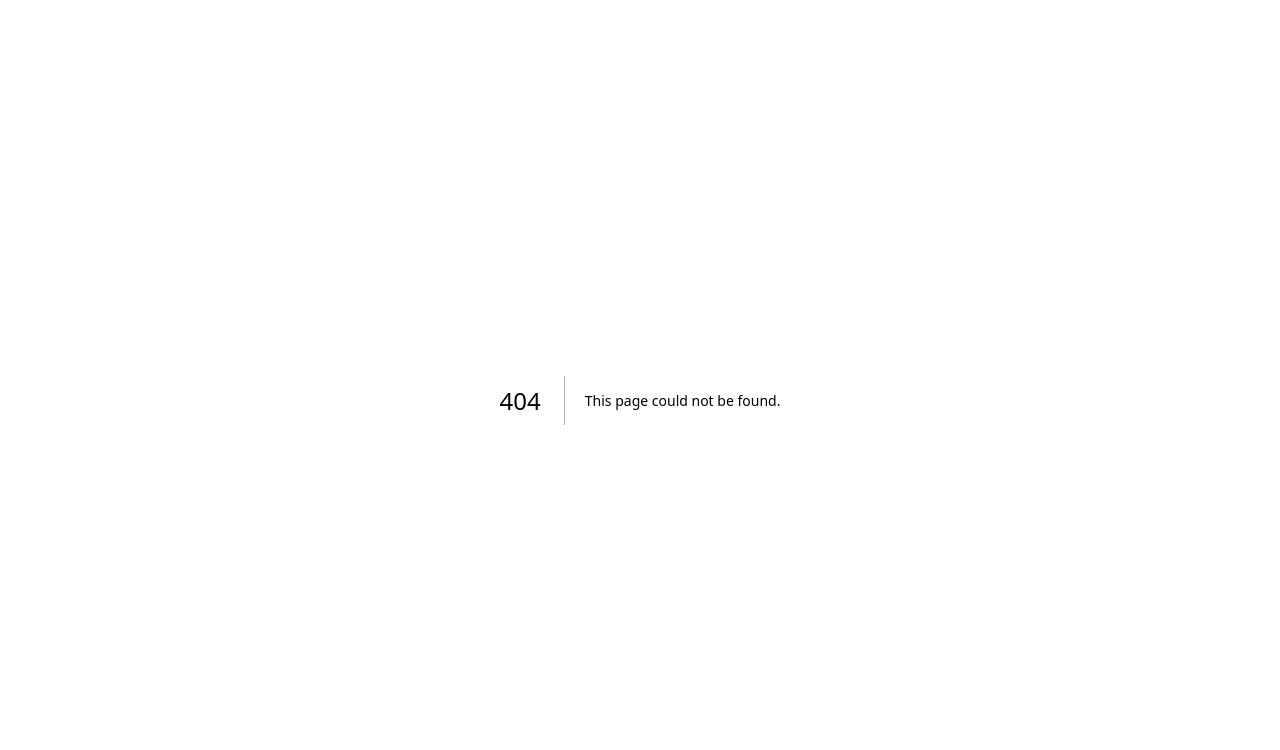
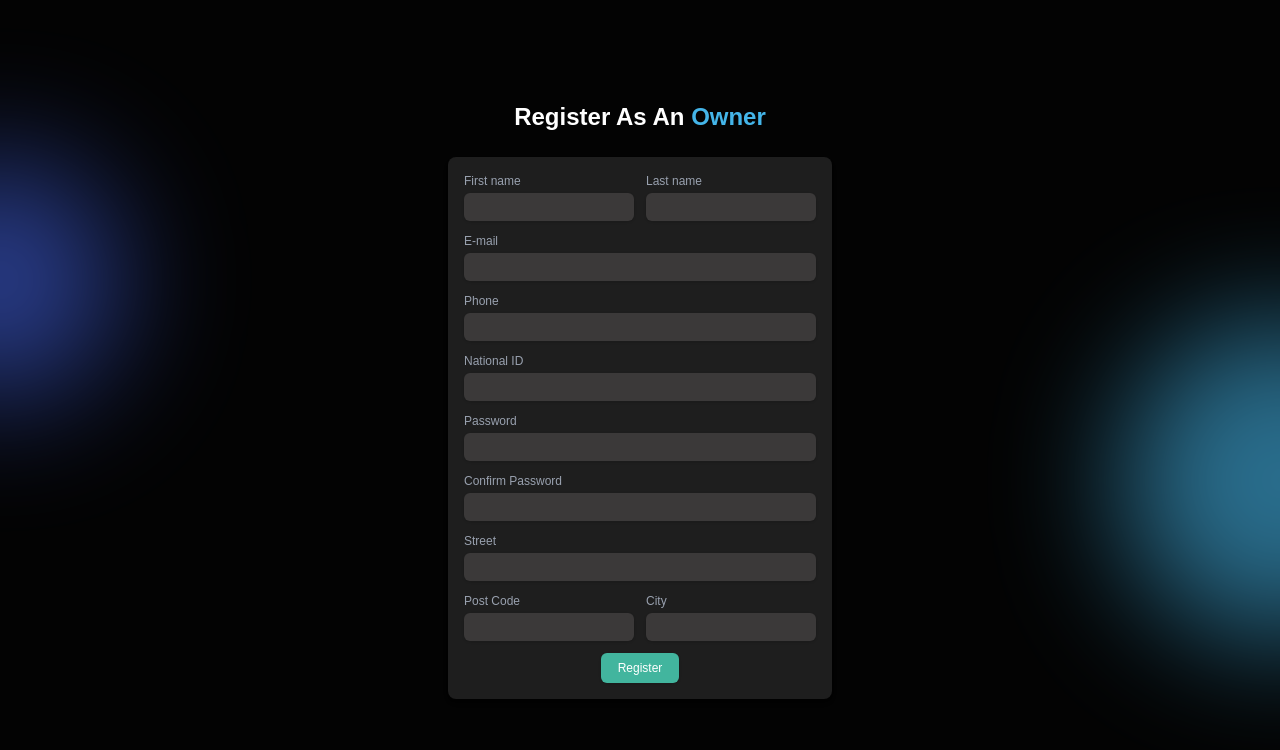
Before and after one commit to KHALID9029/TurfMania, a Next.js app: page /Registration/owner in a window 1280 px wide. Before the commit this address had no page. Shown: the top 750 px of the page. Built offline with nearby package versions, Linux system fonts and the light colour scheme; a web font is replaced by a local one.

Commit message:
Created Turf Owner Registration

```diff
--- /dev/null
+++ b/app/Registration/owner/page.tsx
@@ -0,0 +1,19 @@
+// pages/player.tsx
+'use client';
+import React from 'react';
+import RegistrationForm from '@/components/Forms/registrationForm';
+import BackgroundCircles from '@/components/backgroundCircles';
+
+const OwnerRegistrationPage = () => {
+  return (
+    <div className="min-h-screen bg-[#030303] flex items-center justify-center">
+      <BackgroundCircles/>
+      <div className="flex flex-col items-center space-y-6">
+        <h2 className="text-white text-2xl font-semibold">Register As An <span className='text-[#44B5E9]'>Owner</span></h2>
+        <RegistrationForm />
+      </div>
+    </div>
+  );
+};
+
+export default OwnerRegistrationPage;
--- a/components/backgroundCircles.tsx
+++ b/components/backgroundCircles.tsx
@@ -5,10 +5,10 @@ const BackgroundCircles = () => {
   return (
     <div className="absolute inset-0 overflow-hidden pointer-events-none z-10">
       {/* Left circle */}
-      <div className="absolute -left-30 top-[20%] w-60 h-60 rounded-full bg-[#4465e9] blur-3xl"></div>
+      <div className="absolute -left-30 top-[20%] w-60 h-60 rounded-full bg-[#4465e9] opacity-60 blur-3xl"></div>
 
       {/* Right circle */}
-      <div className="absolute -right-40 bottom-[20%] w-80 h-80 rounded-full bg-[#44B5E9] blur-3xl"></div>
+      <div className="absolute -right-40 bottom-[20%] w-80 h-80 rounded-full bg-[#44B5E9] opacity-60 blur-3xl"></div>
     </div>
   );
 };
```
